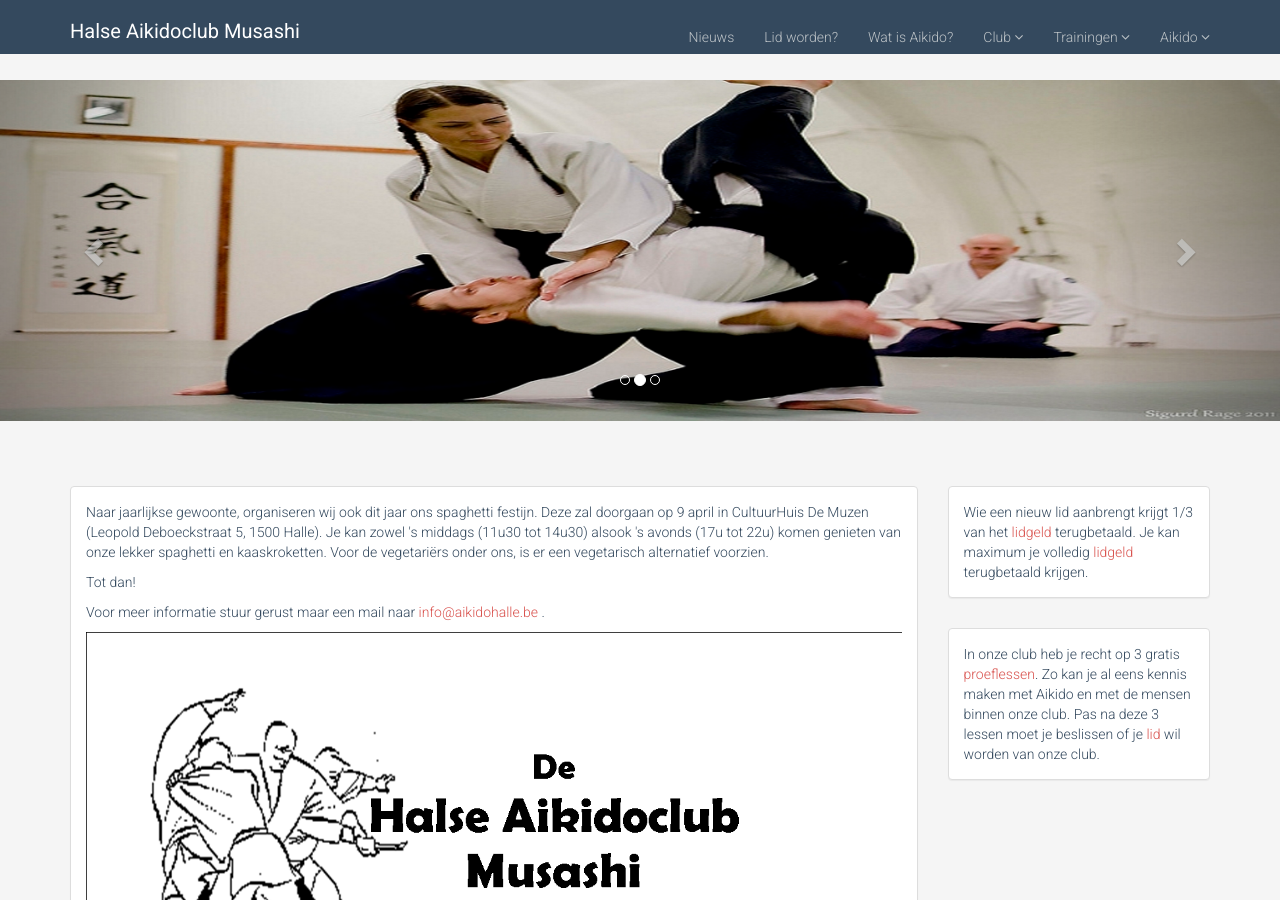
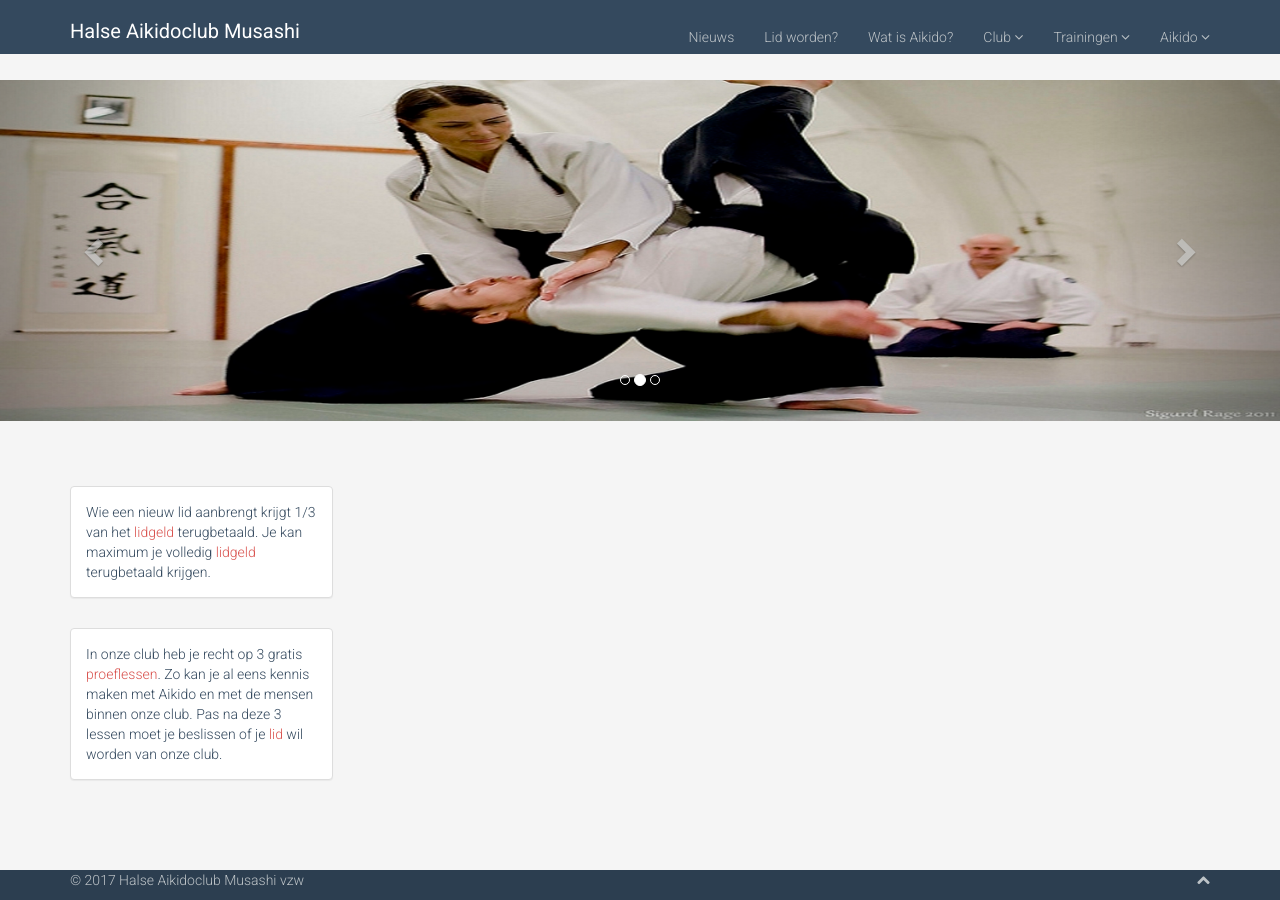
Before and after one commit to kennytordeur/aikidohalle.be, a Jekyll site: the page built from index.html, in a window 1280 px wide and 900 px high. Built offline with Jekyll 4.4.1, drawn with Linux system fonts in a browser that asks for light colours.

Commit message:
Update index.html

```diff
--- a/index.html
+++ b/index.html
@@ -5,28 +5,6 @@ layout: landing-page
 <section>
 	<div class="container">
 		<div class="row">
-			<div class="col-sm-9">
-
-				<div class="panel panel-default">
-					<div class="panel-body">
-						<p>
-							Naar jaarlijkse gewoonte, organiseren wij ook dit jaar ons spaghetti festijn. Deze zal doorgaan op 9 april in CultuurHuis De Muzen (Leopold Deboeckstraat 5, 1500 Halle). Je kan zowel 's middags (11u30 tot 14u30) alsook 's avonds (17u tot 22u) komen genieten van onze lekker spaghetti en kaaskroketten. Voor de vegetariërs onder ons, is er een vegetarisch alternatief voorzien.
-						</p>
-						<p>
-							Tot dan!
-						</p>
-						<p>
-							Voor meer informatie stuur gerust maar een mail naar {% include /emailInfo.html %}.
-						</p>
-						<p>
-							<div>
-								 <img class="img-responsive center-block" src="{{site.baseurl}}/affiche_eetfestijn_2016.png" alt="...">
-								 </img>
-							</div>
-						</p>
-					</div>
-				</div>
-			</div>
 
 			<div class="col-sm-3">
 				<div class="row">
```
